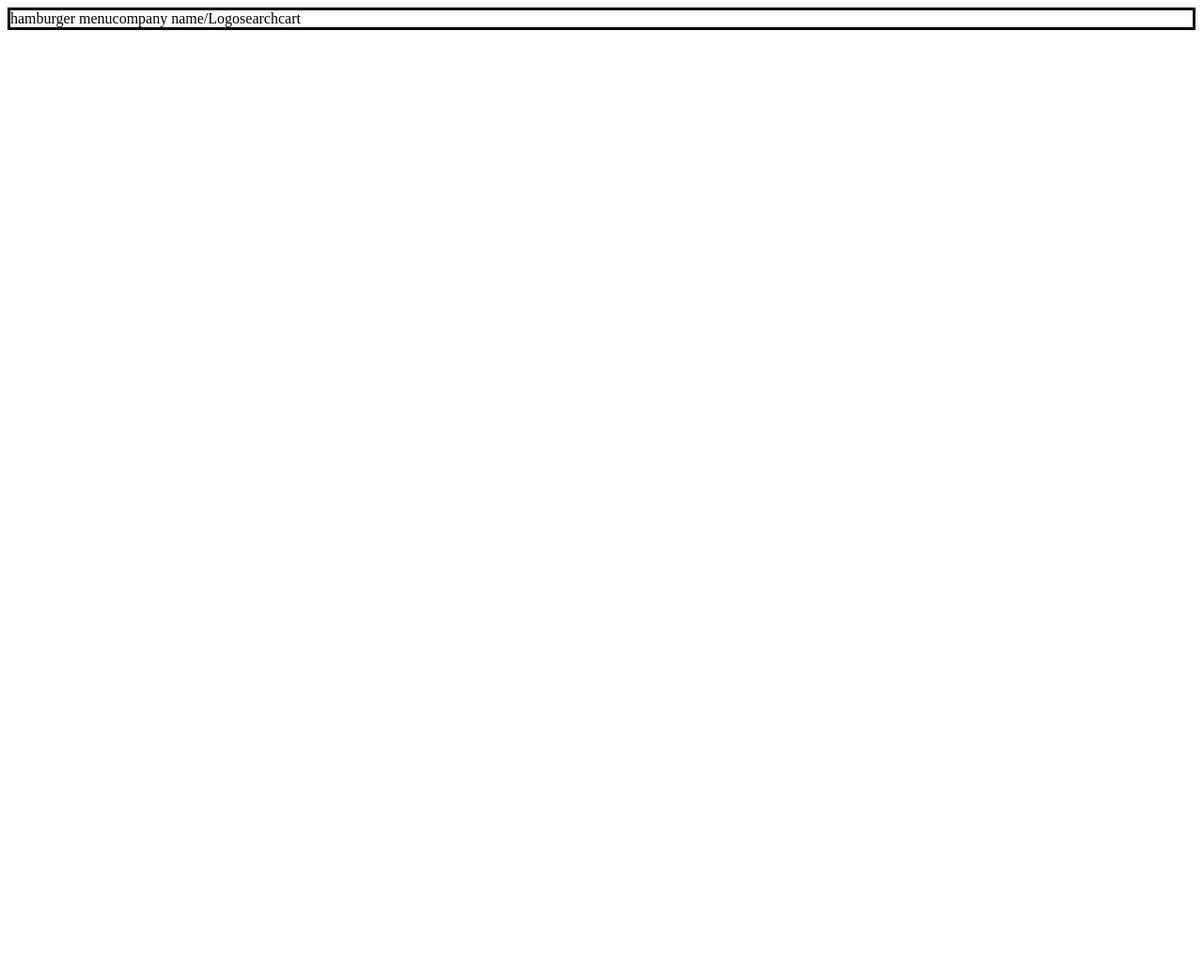
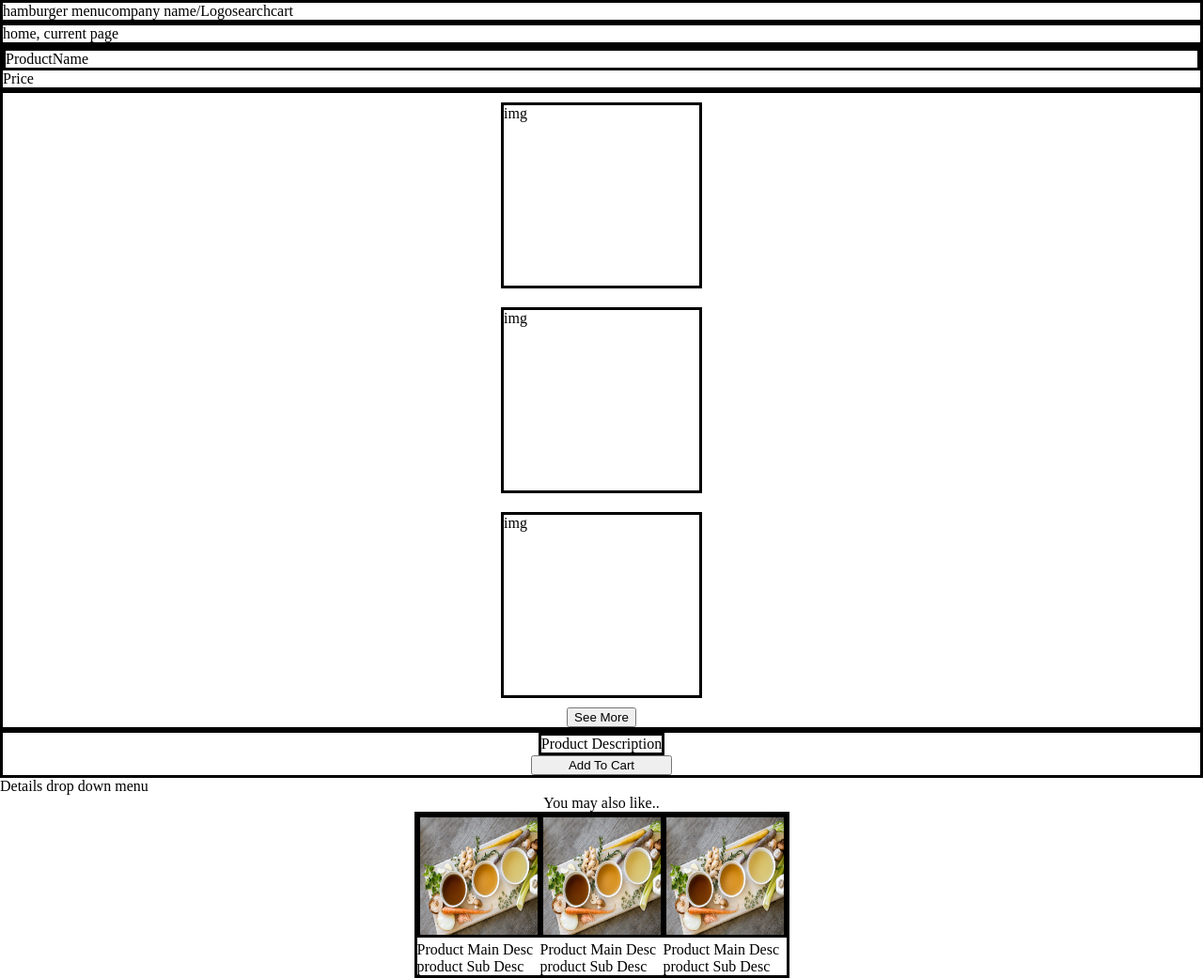
Before and after one commit to jcintron82/Ecommerce, a React (Create React App) app: page /clickedproduct in a window 1280 px wide. Shown: the whole page at 94% size. Before the commit the page ends 800 px from the top, so only its background shows below. Built offline with nearby package versions, Linux system fonts and the light colour scheme.

Commit message:
Started the selected product display page layout design pulled from the figma prototype created

```diff
--- a/src/App.js
+++ b/src/App.js
@@ -1,5 +1,6 @@
 import Header from './components/header'
 import './css/header.css';
+import './css/clickedProductPage.css';
 import './css/introblurb.css';
 import './css/products.css';
 import IntroBlurbWrap from './components/introblurbwrap.js';
--- a/src/components/buttons.js
+++ b/src/components/buttons.js
@@ -1,7 +1,7 @@
-export function Button({ onClick, text }) {
+export function Button({ onClick, text, className }) {
 
 	return (
-		<button onClick={ onClick }> { text } </button>
+		<button onClick={ onClick } className={ className }> { text } </button>
 		)
 }
 
--- a/src/components/clickedproductdisplay/clickedproduct.js
+++ b/src/components/clickedproductdisplay/clickedproduct.js
@@ -1,8 +1,41 @@
 import Header from '../header.js'
+import Button from '../buttons.js';
+import { ProductTiles } from '../productdisplays/producttiles.js'
 
 export const ClickedProduct = () => {
 	return(
-		<Header />)
+		<div>
+		<Header />
+		<div className='locationDiv'>home, current page</div>
+		<div className="productNameWrap"> <div className="productNameHeader">
+		ProductName</div>
+		Price </div>
+		<div className='imagesAndDescFlexWrap'>
+		<div className='productImageWrap'>
+		<div className='productWrap'> img</div>
+		<div className='productWrap'> img</div>
+		<div className='productWrap'> img</div>
+		<Button text='See More' />
+		</div>
+		<div className='descriptionWrap'>
+			<div className='productDescription'>Product Description</div>
+			<Button text='Add To Cart' className='addToCartBtn' />
+		</div>
+		</div>
+		<div className="detailsMenuWrap"> Details drop down menu </div>
+		<div className="mayAlsoLikeWrap">
+			<div> You may also like..</div>
+			<div className="mayAlsoLikeTilesWrap">
+			 <ProductTiles />
+			 <ProductTiles />
+			 <ProductTiles />
+			 </div>
+
+		 </div>
+		</div>
+
+
+		)
 }
 
 export default ClickedProduct;
--- a/src/components/productdisplays/producttiles.js
+++ b/src/components/productdisplays/producttiles.js
@@ -1,10 +1,10 @@
 import stock from '../../images/stock.avif';
 import { Button } from '../buttons'
 
-export function ProductTiles ({ onClick }) {
+export function ProductTiles ({ onClick, className }) {
 	return (
 
-		<div className='productTiles' onClick={onClick}>
+		<div className={ className } onClick={onClick}>
 
 		<div> <img className='productTilesImage'
 		src={stock}></img>
--- a/src/components/productdisplays/producttilewrap.js
+++ b/src/components/productdisplays/producttilewrap.js
@@ -12,18 +12,18 @@ export function ProductTileWrap () {
 	const [tile5, setTile5] = useState();
 	const [tile6, setTile6] = useState();
 
-	const onClick = (e) => {
-		console.log(e)
+	const onClick = (tile) => {
+
 	}
 
 	return (
 		<div className='productsWrap' >
-		<ProductTiles onClick={ onClick }/>
-		<ProductTiles onClick={ onClick }/>
-		<ProductTiles />
-		<ProductTiles />
-		<ProductTiles />
-		<ProductTiles />
+		<ProductTiles onClick={ onClick } className='productTiles'/>
+		<ProductTiles onClick={ onClick } className='productTiles'/>
+		<ProductTiles onClick={ onClick } className='productTiles'/>
+		<ProductTiles onClick={ onClick } className='productTiles'/>
+		<ProductTiles onClick={ onClick } className='productTiles'/>
+		<ProductTiles onClick={ onClick } className='productTiles'/>
 		</div>
 		);
 
--- /dev/null
+++ b/src/css/clickedProductPage.css
@@ -0,0 +1,72 @@
+html, body {
+  margin: 0;
+  padding: 0;
+}
+
+.locationDiv {
+	border-style: solid;
+	border-color: black;
+}
+
+.productNameHeader {
+	border-style: solid;
+	border-color: black;
+}
+
+.productNameWrap{
+	border-style: solid;
+	border-color: black;
+}
+
+.imagesAndDescFlexWrap {
+	display: flex;
+	flex-direction: column;
+}
+
+.productImageWrap{
+	border-style: solid;
+	border-color: black;
+	display: flex;
+	flex-direction: column;
+	align-items: center;
+}
+
+.productWrap {
+	border-style: solid;
+	border-color: black;
+	width:13rem;
+	height: 12rem;
+	margin: 10px;
+}
+
+.descriptionWrap {
+	border-style: solid;
+	border-color: black;
+	display: flex;
+	flex-direction: column;
+	align-items: center;
+}
+
+.productDescription {
+	border-style: solid;
+	border-color: black;
+	text-align: center;
+}
+
+.addToCartBtn {
+	width: 150px;
+}
+
+.mayAlsoLikeWrap {
+	display: flex;
+	flex-direction: column;
+	justify-content: center;
+	align-items: center;
+}
+
+
+.mayAlsoLikeTilesWrap {
+	border-style: solid;
+	border-color: black;
+	display: flex;
+}
```
Also changed, not shown: src/figmadesigns/mobile/productPageMobilePrototypeScreenshot.JPG (added).
